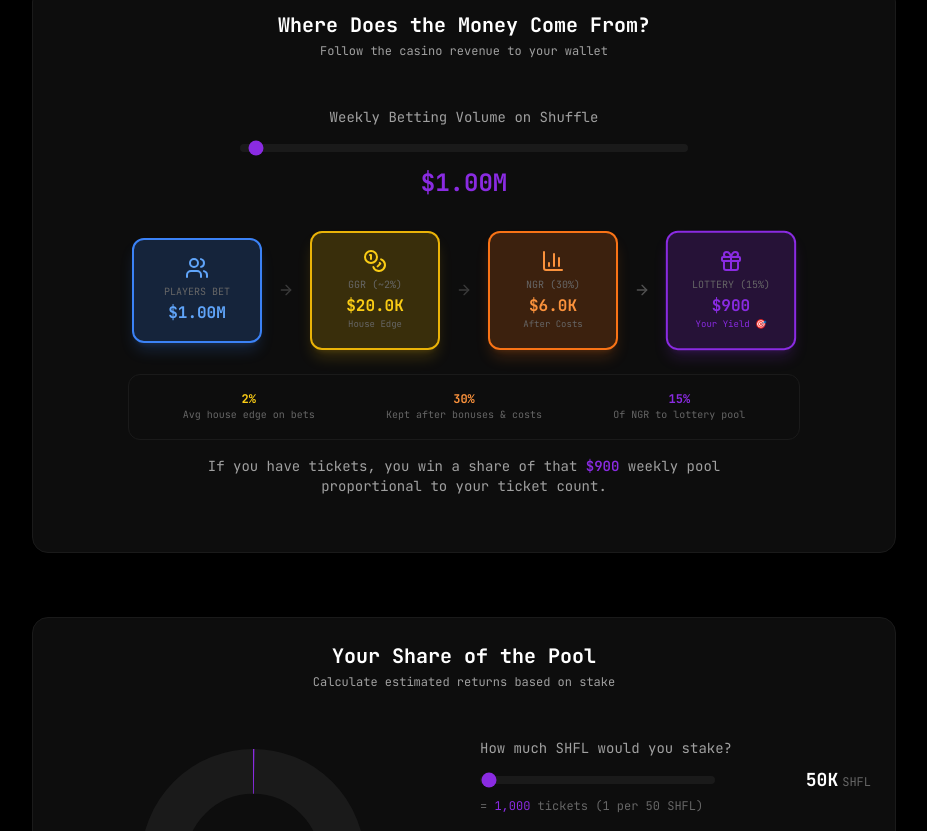
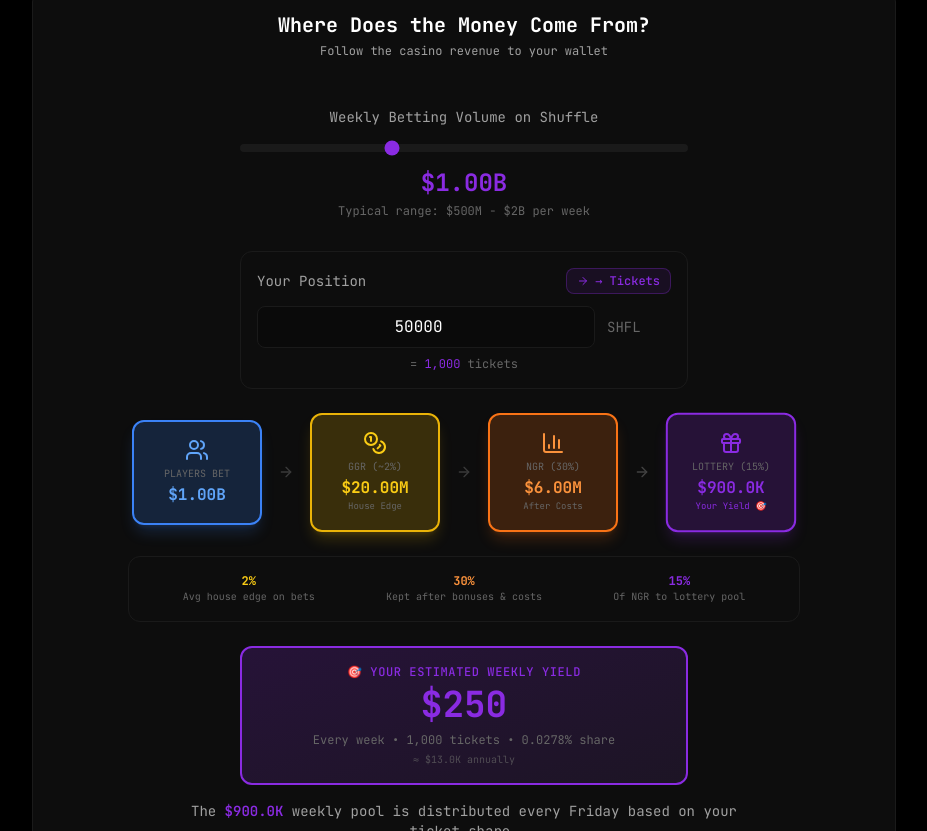
Before and after one commit to eshanhack/shfl-yield-dashboard, a Next.js app: page /learn in a window 1280 px wide. Shown: the part 1289-2120 px from the top of the page, without its empty margins (176-1103 px from the left). Built offline with nearby package versions, Linux system fonts and the light colour scheme; no server answers.

Commit message:
Learn page improvements: betting volume range, weekly yield emphasis, SHFL/tickets/USD inputs, fix compounding chart

```diff
--- a/components/LearnPage.tsx
+++ b/components/LearnPage.tsx
@@ -247,8 +247,11 @@
 function RevenueFlowDiagram() {
   const ref = useRef(null);
   const isInView = useInView(ref, { once: true, margin: "-50px" });
-  const [bettingVolume, setBettingVolume] = useState(1000000);
+  const [bettingVolume, setBettingVolume] = useState(1000000000); // Default $1B
   const [animationStep, setAnimationStep] = useState(0);
+  const [inputMode, setInputMode] = useState<"shfl" | "tickets" | "usd">("shfl");
+  const [userInput, setUserInput] = useState(50000); // 50K SHFL default
+  const shflPrice = 0.05; // Approximate price
 
   // CORRECTED MATH:
   // GGR = ~2% of betting volume (house edge)
@@ -262,6 +265,22 @@
   const ngr = ggr * ngrRate;
   const lotteryPool = ngr * lotteryRate;
 
+  // Calculate user's share based on input mode
+  const totalStaked = 180000000; // 180M staked
+  const totalTickets = totalStaked / 50; // ~3.6M tickets
+
+  const getUserTickets = () => {
+    switch (inputMode) {
+      case "shfl": return Math.floor(userInput / 50);
+      case "tickets": return userInput;
+      case "usd": return Math.floor((userInput / shflPrice) / 50);
+    }
+  };
+
+  const userTickets = getUserTickets();
+  const userShare = userTickets / totalTickets;
+  const weeklyYield = lotteryPool * userShare;
+
   useEffect(() => {
     if (!isInView) return;
 
@@ -273,9 +292,33 @@
   }, [isInView]);
 
   const formatMoney = (n: number) => {
+    if (n >= 1000000000) return `$${(n / 1000000000).toFixed(2)}B`;
     if (n >= 1000000) return `$${(n / 1000000).toFixed(2)}M`;
     if (n >= 1000) return `$${(n / 1000).toFixed(1)}K`;
     return `$${n.toFixed(0)}`;
+  };
+
+  const cycleInputMode = () => {
+    setInputMode(prev => {
+      if (prev === "shfl") {
+        setUserInput(Math.floor(userInput / 50)); // Convert to tickets
+        return "tickets";
+      }
+      if (prev === "tickets") {
+        setUserInput(Math.round(userInput * 50 * shflPrice)); // Convert to USD
+        return "usd";
+      }
+      setUserInput(Math.round(userInput / shflPrice)); // Convert to SHFL
+      return "shfl";
+    });
+  };
+
+  const getInputLabel = () => {
+    switch (inputMode) {
+      case "shfl": return "SHFL";
+      case "tickets": return "Tickets";
+      case "usd": return "USD";
+    }
   };
 
   return (
@@ -287,15 +330,45 @@
         </label>
         <input
           type="range"
-          min={100000}
-          max={50000000}
-          step={100000}
+          min={500000000}
+          max={2000000000}
+          step={50000000}
           value={bettingVolume}
           onChange={(e) => setBettingVolume(Number(e.target.value))}
           className="w-full max-w-md h-2 bg-terminal-border rounded-lg appearance-none cursor-pointer accent-terminal-accent"
         />
         <div className="text-xl lg:text-2xl font-bold text-terminal-accent mt-2">
           {formatMoney(bettingVolume)}
+        </div>
+        <div className="text-xs text-terminal-textMuted mt-1">
+          Typical range: $500M - $2B per week
+        </div>
+      </div>
+
+      {/* User Input Section */}
+      <div className="mb-6 p-4 rounded-xl bg-terminal-card border border-terminal-border max-w-md mx-auto">
+        <div className="flex items-center justify-between mb-3">
+          <label className="text-sm text-terminal-textSecondary">Your Position</label>
+          <button
+            onClick={cycleInputMode}
+            className="flex items-center gap-1.5 px-2.5 py-1 rounded-lg bg-terminal-accent/10 border border-terminal-accent/30 text-terminal-accent text-xs font-medium hover:bg-terminal-accent/20 transition-colors"
+          >
+            <ArrowRight className="w-3 h-3" />
+            {inputMode === "shfl" ? "→ Tickets" : inputMode === "tickets" ? "→ USD" : "→ SHFL"}
+          </button>
+        </div>
+        <div className="flex items-center gap-3">
+          <input
+            type="number"
+            min={1}
+            value={userInput}
+            onChange={(e) => setUserInput(Math.max(1, Number(e.target.value) || 1))}
+            className="flex-1 px-3 py-2 rounded-lg bg-terminal-dark border border-terminal-border text-center font-mono text-terminal-text"
+          />
+          <span className="text-sm text-terminal-textMuted w-16">{getInputLabel()}</span>
+        </div>
+        <div className="text-xs text-terminal-textMuted mt-2 text-center">
+          = <span className="text-terminal-accent font-mono">{userTickets.toLocaleString()}</span> tickets
         </div>
       </div>
 
@@ -409,12 +482,32 @@
         </div>
       </div>
 
+      {/* Weekly Yield Result - EMPHASIZED */}
+      <motion.div
+        className="mt-6 p-4 rounded-xl bg-gradient-to-br from-terminal-accent/20 to-purple-500/10 border-2 border-terminal-accent max-w-md mx-auto text-center"
+        initial={{ opacity: 0, scale: 0.95 }}
+        animate={isInView ? { opacity: 1, scale: 1 } : {}}
+        transition={{ delay: 0.5 }}
+      >
+        <div className="text-xs text-terminal-accent uppercase tracking-wider mb-1 font-medium">
+          🎯 Your Estimated WEEKLY Yield
+        </div>
+        <div className="text-3xl lg:text-4xl font-bold text-terminal-accent">
+          {formatMoney(weeklyYield)}
+        </div>
+        <div className="text-xs text-terminal-textMuted mt-2">
+          Every week • {userTickets.toLocaleString()} tickets • {(userShare * 100).toFixed(4)}% share
+        </div>
+        <div className="text-[10px] text-terminal-textMuted mt-1 opacity-70">
+          ≈ {formatMoney(weeklyYield * 52)} annually
+        </div>
+      </motion.div>
+
       {/* Explanation */}
       <motion.div className="mt-4 text-center">
         <p className="text-terminal-textSecondary text-xs lg:text-sm max-w-xl mx-auto">
-          If you have tickets, you win a share of that{" "}
-          <span className="text-terminal-accent font-semibold">{formatMoney(lotteryPool)}</span> weekly pool
-          proportional to your ticket count.
+          The <span className="text-terminal-accent font-semibold">{formatMoney(lotteryPool)}</span> weekly pool
+          is distributed every Friday based on your ticket share.
         </p>
       </motion.div>
     </div>
@@ -428,6 +521,7 @@
   const [userStake, setUserStake] = useState(50000);
   const totalStaked = 180000000; // 180M tokens staked
   const weeklyPool = 400000; // ~$400K weekly pool
+  const shflPrice = 0.05; // Approximate price
 
   // 1 ticket per 50 SHFL
   const userTickets = Math.floor(userStake / 50);
@@ -436,6 +530,7 @@
   const userShare = userTickets / totalTickets;
   const weeklyYield = weeklyPool * userShare;
   const annualYield = weeklyYield * 52;
+  const usdValue = userStake * shflPrice;
 
   const animatedYield = useAnimatedCounter(Math.round(weeklyYield), 800, isInView);
 
@@ -482,7 +577,8 @@
                 onChange={(e) => setUserStake(Number(e.target.value))}
                 className="flex-1 h-2 bg-terminal-border rounded-lg appearance-none cursor-pointer accent-terminal-accent"
               />
-              <div className="w-28 lg:w-36 text-right">
+              <div className="w-32 lg:w-40 text-right">
+                <div>
                   <span className="text-base lg:text-lg font-bold text-terminal-text">
                     {userStake >= 1000000
                       ? (userStake / 1000000).toFixed(1) + "M"
@@ -492,6 +588,10 @@
                     }
                   </span>
                   <span className="text-xs text-terminal-textMuted ml-1">SHFL</span>
+                </div>
+                <div className="text-xs text-terminal-textMuted">
+                  ≈ ${usdValue >= 1000 ? (usdValue / 1000).toFixed(1) + "K" : usdValue.toFixed(0)} USD
+                </div>
               </div>
             </div>
             <div className="text-xs text-terminal-textMuted mt-1">
@@ -608,7 +708,7 @@
                 <div>
                   <div className="text-xs text-terminal-text flex items-center gap-1">
                     Powerplay Tickets
-                    <span className="px-1.5 py-0.5 text-[8px] bg-yellow-500/20 text-yellow-400 rounded">18x JACKPOT</span>
+                    <span className="px-1.5 py-0.5 text-[8px] bg-yellow-500/20 text-yellow-400 rounded">18x BETTER ODDS</span>
                   </div>
                   <div className="text-[10px] text-terminal-textMuted">$4.00 each • Guaranteed powerball</div>
                 </div>
@@ -694,16 +794,51 @@
   );
 }
 
-// Weekly Draw Simulator - NOW WITH TICKET INPUT
+// Weekly Draw Simulator - NOW WITH SHFL/TICKETS/USD INPUT
 function DrawSimulator() {
   const [isSimulating, setIsSimulating] = useState(false);
   const [results, setResults] = useState<number[]>([]);
   const [currentWeek, setCurrentWeek] = useState(0);
   const [totalEarned, setTotalEarned] = useState(0);
-  const [userTickets, setUserTickets] = useState(1000);
+  const [inputMode, setInputMode] = useState<"shfl" | "tickets" | "usd">("shfl");
+  const [userInput, setUserInput] = useState(50000); // 50K SHFL default
+  const shflPrice = 0.05;
 
   const totalTickets = 3600000; // ~3.6M total tickets
+
+  const getUserTickets = () => {
+    switch (inputMode) {
+      case "shfl": return Math.floor(userInput / 50);
+      case "tickets": return userInput;
+      case "usd": return Math.floor((userInput / shflPrice) / 50);
+    }
+  };
+
+  const userTickets = getUserTickets();
   const userShare = userTickets / totalTickets;
+
+  const cycleInputMode = () => {
+    setInputMode(prev => {
+      if (prev === "shfl") {
+        setUserInput(Math.floor(userInput / 50)); // Convert to tickets
+        return "tickets";
+      }
+      if (prev === "tickets") {
+        setUserInput(Math.round(userInput * 50 * shflPrice)); // Convert to USD
+        return "usd";
+      }
+      setUserInput(Math.round(userInput / shflPrice)); // Convert to SHFL
+      return "shfl";
+    });
+  };
+
+  const getInputLabel = () => {
+    switch (inputMode) {
+      case "shfl": return "SHFL";
+      case "tickets": return "Tickets";
+      case "usd": return "USD";
+    }
+  };
 
   const runSimulation = () => {
     setIsSimulating(true);
@@ -745,21 +880,30 @@
   return (
     <div className="py-4 lg:py-8">
       <div className="text-center mb-6">
-        {/* Ticket Input */}
-        <div className="inline-block mb-4">
-          <label className="block text-sm text-terminal-textSecondary mb-2">
-            Your Ticket Count
-          </label>
-          <div className="flex items-center gap-2">
+        {/* SHFL/Tickets/USD Input with Flip */}
+        <div className="inline-block mb-4 p-4 rounded-xl bg-terminal-card border border-terminal-border">
+          <div className="flex items-center justify-between mb-3">
+            <label className="text-sm text-terminal-textSecondary">Your Position</label>
+            <button
+              onClick={cycleInputMode}
+              className="flex items-center gap-1.5 px-2.5 py-1 rounded-lg bg-terminal-accent/10 border border-terminal-accent/30 text-terminal-accent text-xs font-medium hover:bg-terminal-accent/20 transition-colors"
+            >
+              <ArrowRight className="w-3 h-3" />
+              {inputMode === "shfl" ? "→ Tickets" : inputMode === "tickets" ? "→ USD" : "→ SHFL"}
+            </button>
+          </div>
+          <div className="flex items-center gap-2 justify-center">
             <input
               type="number"
               min={1}
-              max={100000}
-              value={userTickets}
-              onChange={(e) => setUserTickets(Math.max(1, Math.min(100000, Number(e.target.value) || 1)))}
-              className="w-32 px-3 py-2 rounded-lg bg-terminal-card border border-terminal-border text-center font-mono text-terminal-text"
+              value={userInput}
+              onChange={(e) => setUserInput(Math.max(1, Number(e.target.value) || 1))}
+              className="w-32 px-3 py-2 rounded-lg bg-terminal-dark border border-terminal-border text-center font-mono text-terminal-text"
             />
-            <span className="text-sm text-terminal-textMuted">tickets</span>
+            <span className="text-sm text-terminal-textMuted w-16">{getInputLabel()}</span>
+          </div>
+          <div className="text-xs text-terminal-textMuted mt-2">
+            = <span className="text-terminal-accent font-mono">{userTickets.toLocaleString()}</span> tickets
           </div>
         </div>
 
@@ -1091,43 +1235,75 @@
   );
 }
 
-// Compounding Calculator
+// Compounding Calculator - VALUE WITH AND WITHOUT REINVESTING YIELD
 function CompoundingCalculator() {
   const ref = useRef(null);
   const isInView = useInView(ref, { once: true, margin: "-50px" });
   const [initialStake, setInitialStake] = useState(50000);
   const [weeklyYieldPct, setWeeklyYieldPct] = useState(0.5);
   const [weeks, setWeeks] = useState(52);
-  const [shflPrice] = useState(0.05);
+  const shflPrice = 0.05; // Current price
 
   const results = useMemo(() => {
     const initialValue = initialStake * shflPrice;
     const weeklyYield = weeklyYieldPct / 100;
 
-    let compoundedTokens = initialStake;
-    let simpleYield = 0;
-    const compoundedData: { week: number; compounded: number; simple: number }[] = [];
+    // Track both scenarios
+    let reinvestedTokens = initialStake; // Start with initial tokens
+    let holdOnlyTokens = initialStake; // Never changes (just hold)
+    let collectedYield = 0; // USDC collected but not reinvested
+
+    const chartData: { week: number; reinvested: number; holdOnly: number; holdPlusYield: number }[] = [];
 
     for (let w = 0; w <= weeks; w++) {
-      const compoundedValue = compoundedTokens * shflPrice;
-      const simpleValue = initialValue + simpleYield;
-      compoundedData.push({ week: w, compounded: compoundedValue, simple: simpleValue });
+      // Value of reinvested strategy (more tokens, same price)
+      const reinvestedValue = reinvestedTokens * shflPrice;
 
-      const weeklyUSDC = compoundedTokens * shflPrice * weeklyYield;
-      const newTokens = weeklyUSDC / shflPrice;
-      compoundedTokens += newTokens;
-      simpleYield += initialValue * weeklyYield;
+      // Value of just holding (same tokens, same price) - no change in value without price movement
+      const holdOnlyValue = holdOnlyTokens * shflPrice;
+
+      // Value of hold + collecting yield (not reinvesting)
+      const holdPlusYieldValue = holdOnlyValue + collectedYield;
+
+      chartData.push({
+        week: w,
+        reinvested: reinvestedValue,
+        holdOnly: holdOnlyValue,
+        holdPlusYield: holdPlusYieldValue
+      });
+
+      // Calculate this week's yield
+      const weeklyUSDCReinvested = reinvestedTokens * shflPrice * weeklyYield;
+      const weeklyUSDCHold = holdOnlyTokens * shflPrice * weeklyYield;
+
+      // Reinvest: convert USDC to more tokens
+      reinvestedTokens += weeklyUSDCReinvested / shflPrice;
+
+      // Hold + Yield: just collect USDC
+      collectedYield += weeklyUSDCHold;
     }
 
-    const finalCompounded = compoundedData[weeks]?.compounded || 0;
-    const finalSimple = compoundedData[weeks]?.simple || 0;
-    const compoundingBonus = finalCompounded - finalSimple;
-    const compoundingBonusPct = (compoundingBonus / finalSimple) * 100;
+    const finalReinvested = chartData[weeks]?.reinvested || 0;
+    const finalHoldPlusYield = chartData[weeks]?.holdPlusYield || 0;
+    const finalHoldOnly = chartData[weeks]?.holdOnly || 0;
+    const compoundingBonus = finalReinvested - finalHoldPlusYield;
+    const compoundingBonusPct = finalHoldPlusYield > 0 ? (compoundingBonus / finalHoldPlusYield) * 100 : 0;
+    const totalYieldEarned = collectedYield;
+    const finalTokenCount = reinvestedTokens;
 
-    return { data: compoundedData, finalCompounded, finalSimple, compoundingBonus, compoundingBonusPct };
+    return {
+      data: chartData,
+      finalReinvested,
+      finalHoldPlusYield,
+      finalHoldOnly,
+      compoundingBonus,
+      compoundingBonusPct,
+      totalYieldEarned,
+      finalTokenCount
+    };
   }, [initialStake, weeklyYieldPct, weeks, shflPrice]);
 
-  const maxValue = Math.max(...results.data.map(d => Math.max(d.compounded, d.simple)));
+  const maxValue = Math.max(...results.data.map(d => Math.max(d.reinvested, d.holdPlusYield)));
 
   return (
     <div ref={ref} className="py-4 lg:py-8">
@@ -1137,7 +1313,10 @@
           <div>
             <div className="flex justify-between text-sm mb-2">
               <span className="text-terminal-textSecondary">Initial Stake</span>
+              <div className="text-right">
                 <span className="font-mono text-terminal-text">{initialStake.toLocaleString()} SHFL</span>
+                <span className="text-xs text-terminal-textMuted ml-1">(${(initialStake * shflPrice).toLocaleString()})</span>
+              </div>
             </div>
             <input type="range" min={10000} max={500000} step={5000} value={initialStake}
               onChange={(e) => setInitialStake(Number(e.target.value))}
@@ -1157,7 +1336,7 @@
           <div>
             <div className="flex justify-between text-sm mb-2">
               <span className="text-terminal-textSecondary">Time Period</span>
-              <span className="font-mono text-terminal-text">{weeks} weeks</span>
+              <span className="font-mono text-terminal-text">{weeks} weeks ({(weeks / 52).toFixed(1)} yrs)</span>
             </div>
             <input type="range" min={12} max={156} step={4} value={weeks}
               onChange={(e) => setWeeks(Number(e.target.value))}
@@ -1166,22 +1345,28 @@
 
           <div className="grid grid-cols-2 gap-3">
             <div className="p-3 rounded-xl bg-terminal-card border border-terminal-border">
-              <div className="text-[10px] text-terminal-textMuted uppercase mb-1">Without Compound</div>
+              <div className="text-[10px] text-terminal-textMuted uppercase mb-1">Hold + Collect Yield</div>
               <div className="text-lg font-bold text-terminal-textSecondary">
-                ${results.finalSimple.toLocaleString(undefined, { maximumFractionDigits: 0 })}
+                ${results.finalHoldPlusYield.toLocaleString(undefined, { maximumFractionDigits: 0 })}
+              </div>
+              <div className="text-[9px] text-terminal-textMuted">
+                {initialStake.toLocaleString()} SHFL + ${results.totalYieldEarned.toLocaleString(undefined, { maximumFractionDigits: 0 })} USDC
               </div>
             </div>
             <div className="p-3 rounded-xl bg-green-500/10 border border-green-500/30">
-              <div className="text-[10px] text-terminal-textMuted uppercase mb-1">With Compounding</div>
+              <div className="text-[10px] text-terminal-textMuted uppercase mb-1">Reinvest Yield</div>
               <div className="text-lg font-bold text-green-400">
-                ${results.finalCompounded.toLocaleString(undefined, { maximumFractionDigits: 0 })}
+                ${results.finalReinvested.toLocaleString(undefined, { maximumFractionDigits: 0 })}
+              </div>
+              <div className="text-[9px] text-green-400/70">
+                {Math.round(results.finalTokenCount).toLocaleString()} SHFL total
               </div>
             </div>
           </div>
 
           <div className="p-3 rounded-xl bg-terminal-accent/10 border border-terminal-accent/30">
             <div className="flex items-center justify-between">
-              <span className="text-xs text-terminal-textSecondary">Compounding Bonus</span>
+              <span className="text-xs text-terminal-textSecondary">Reinvesting Bonus</span>
               <div className="text-right">
                 <span className="text-base font-bold text-terminal-accent">
                   +${results.compoundingBonus.toLocaleString(undefined, { maximumFractionDigits: 0 })}
@@ -1190,36 +1375,52 @@
               </div>
             </div>
           </div>
+
+          <div className="text-[10px] text-terminal-textMuted p-2 rounded bg-terminal-dark">
+            <span className="text-yellow-400">⚠️</span> Assumes constant SHFL price @ ${shflPrice}.
+            Actual results depend on price changes and yield variance.
+          </div>
         </div>
 
         {/* Chart */}
-        <div className="h-[220px] lg:h-[260px] p-4 rounded-xl bg-terminal-card border border-terminal-border">
+        <div className="h-[220px] lg:h-[280px] p-4 rounded-xl bg-terminal-card border border-terminal-border">
+          <div className="text-xs text-terminal-textMuted mb-2">Investment Value Over Time</div>
           <div className="flex items-center gap-4 mb-3 text-xs">
-            <div className="flex items-center gap-2"><div className="w-3 h-3 rounded bg-green-500" /><span className="text-terminal-textSecondary">Compounded</span></div>
-            <div className="flex items-center gap-2"><div className="w-3 h-3 rounded bg-terminal-textMuted" /><span className="text-terminal-textSecondary">Simple</span></div>
+            <div className="flex items-center gap-2"><div className="w-3 h-3 rounded bg-green-500" /><span className="text-terminal-textSecondary">Reinvest Yield</span></div>
+            <div className="flex items-center gap-2"><div className="w-3 h-3 rounded bg-terminal-textMuted" /><span className="text-terminal-textSecondary">Hold + Collect</span></div>
           </div>
 
-          <div className="relative h-[calc(100%-30px)]">
+          <div className="relative h-[calc(100%-50px)]">
             <svg className="w-full h-full" preserveAspectRatio="none">
+              {/* Hold + Yield line */}
               <motion.path
                 d={results.data.map((d, i) => {
                   const x = (i / weeks) * 100;
-                  const y = 100 - (d.simple / maxValue) * 100;
+                  const y = 100 - (d.holdPlusYield / maxValue) * 100;
                   return `${i === 0 ? "M" : "L"} ${x}% ${y}%`;
                 }).join(" ")}
                 fill="none" stroke="currentColor" strokeWidth="2" className="text-terminal-textMuted"
                 initial={{ pathLength: 0 }} animate={isInView ? { pathLength: 1 } : {}} transition={{ duration: 2 }}
               />
+              {/* Reinvested line */}
               <motion.path
                 d={results.data.map((d, i) => {
                   const x = (i / weeks) * 100;
-                  const y = 100 - (d.compounded / maxValue) * 100;
+                  const y = 100 - (d.reinvested / maxValue) * 100;
                   return `${i === 0 ? "M" : "L"} ${x}% ${y}%`;
                 }).join(" ")}
                 fill="none" stroke="currentColor" strokeWidth="3" className="text-green-500"
                 initial={{ pathLength: 0 }} animate={isInView ? { pathLength: 1 } : {}} transition={{ duration: 2, delay: 0.5 }}
               />
             </svg>
+
+            {/* Y-axis labels */}
+            <div className="absolute left-0 top-0 text-[8px] text-terminal-textMuted">
+              ${Math.round(maxValue).toLocaleString()}
+            </div>
+            <div className="absolute left-0 bottom-0 text-[8px] text-terminal-textMuted">
+              ${Math.round(initialStake * shflPrice).toLocaleString()}
+            </div>
           </div>
         </div>
       </div>
```
Lines whose indentation alone changed are shown as unchanged.
